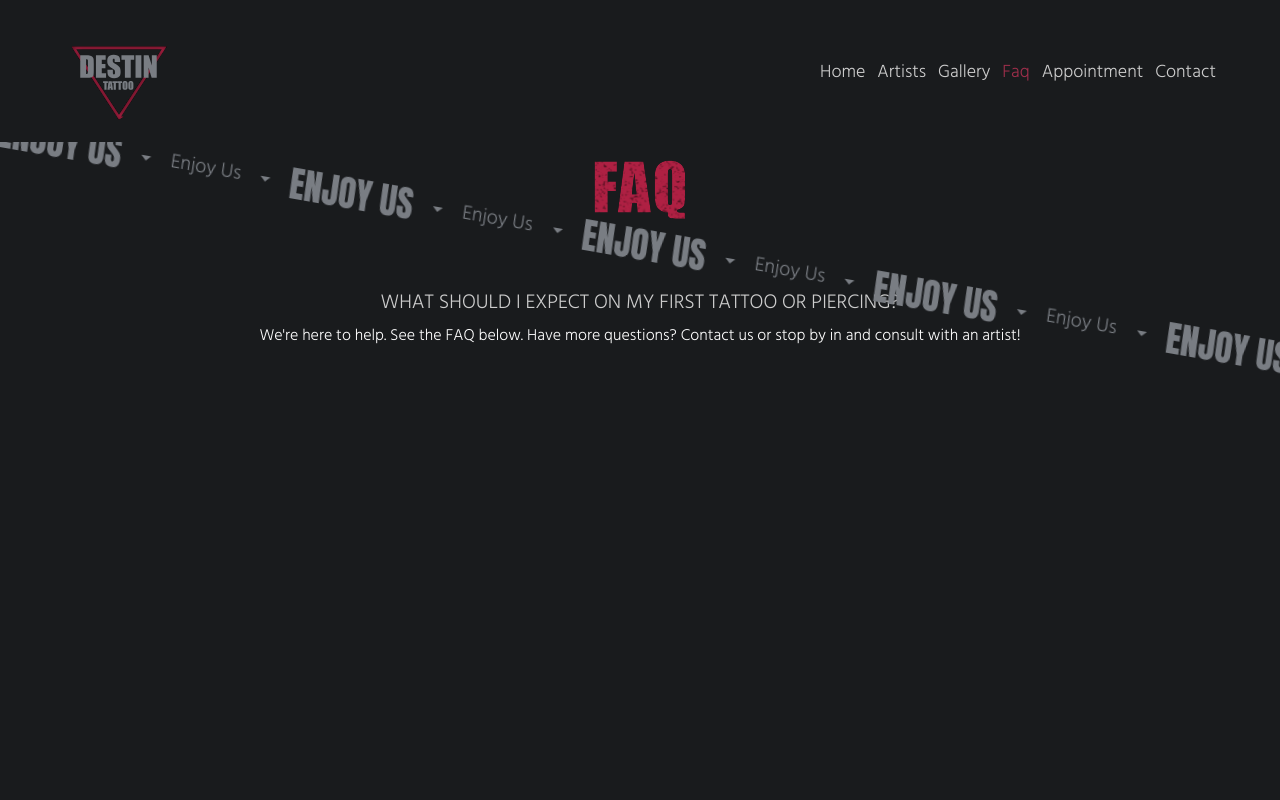
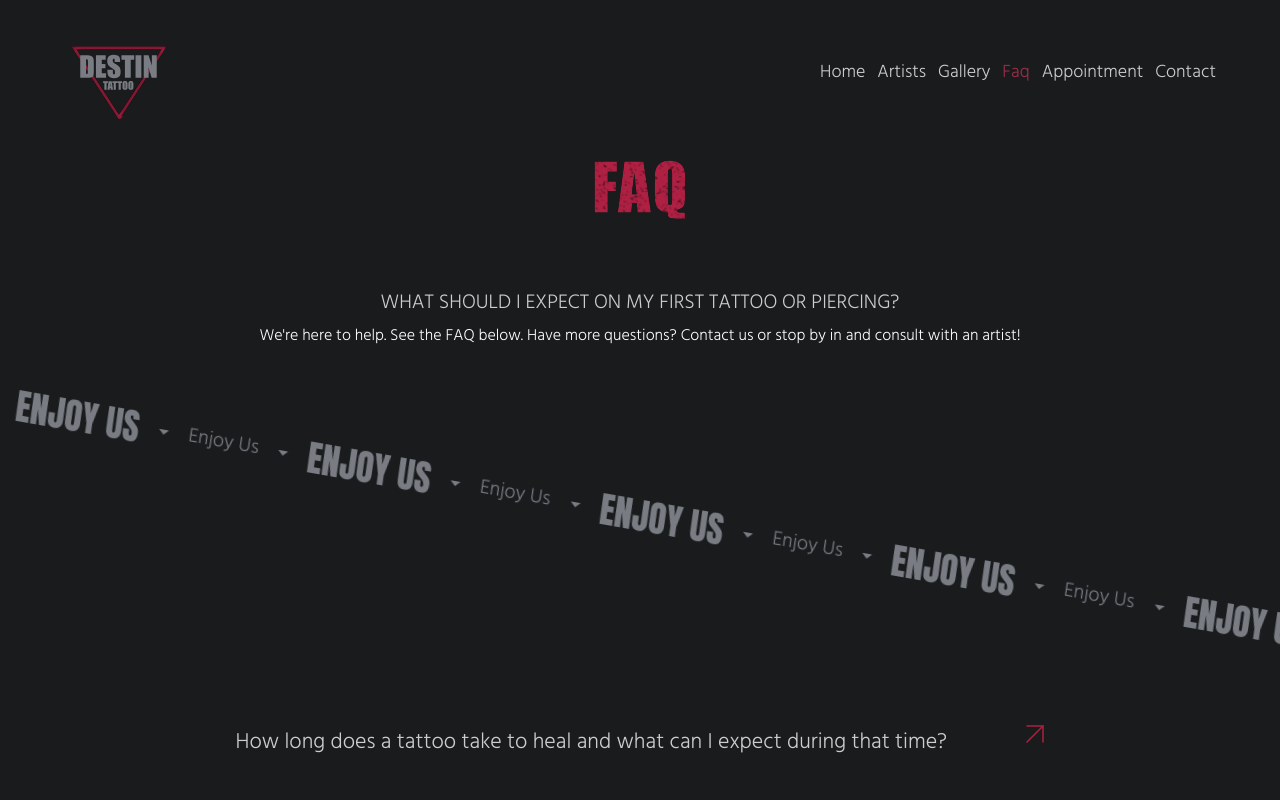
Before and after one commit to MariaZakharova0805/tattoo, a React (Vite) app: page /faq in a window 1280 px wide. Shown: the top 800 px of the page. Built offline with nearby package versions, Linux system fonts and the light colour scheme.

Commit message:
container width fixed

```diff
--- a/src/pages/faq/faq.module.css
+++ b/src/pages/faq/faq.module.css
@@ -15,27 +15,23 @@
     margin-bottom: 10px;
 }
 
-.tape {
-    margin-top: -400px;
-    margin-bottom: 384px;
-}
-
 .question,
 .img {
     margin-bottom: 168px;
 }
 
-@media (min-width:1200px) {
+.tape {
+    margin-bottom: -100px;
+}
+
+@media (min-width:768px) {
     .tape {
-        margin-top: -200px;
+        margin: 100px 0 -60px;
     }
 }
 
-@media (min-width:1600px) {
+@media (min-width:768px) {
     .tape {
-        margin-top: 0;
-        margin-bottom: 100px;
+        margin: 140px 0 -100px;
     }
-
-
 }
--- a/src/pages/gallery/gallery.module.css
+++ b/src/pages/gallery/gallery.module.css
@@ -14,15 +14,33 @@
     margin-bottom: 68px;
 }
 
+.tape {
+    margin-bottom: -140px;
+}
 
-@media (min-width:786px) {
+@media (min-width:360px) {
+    .tape {
+        margin-bottom: -100px;
+    }
+}
+
+@media (min-width:768px) {
     .gallery {
         grid-template-columns: 1fr 1fr;
         margin-bottom: 100px;
     }
+
+    .tape {
+        margin-bottom: 0px;
+    }
 }
 
 @media (min-width:1600px) {
+    .section {
+        max-width: 1600px;
+        margin: 0 auto;
+    }
+
     .tape {
         margin-top: 164px;
     }
--- a/src/pages/gallery/gallery.tsx
+++ b/src/pages/gallery/gallery.tsx
@@ -5,8 +5,6 @@ import { PageBottom } from "../../widgets/page-footer/page-footer"
 import { TapeBlack } from "../../widgets/tape/tape-black"
 import { useGallery } from '../../shared/store'
 import { GalleryItem } from '../../entities/gallery-item/gallery-item'
-import { ModalImg } from '../../widgets/modal-img'
-
 
 export const Gallery = () => {
   const images = useGallery(state => state.images)
@@ -14,7 +12,6 @@ export const Gallery = () => {
     <section className={c.section}>
       <div><Header_H2 src={h2} alt="artists" /></div>
       <div className={c.tape}><TapeBlack text1="Enjoy Us" text2="Enjoy Us" /></div>
-      <ModalImg />
       <div className={c.gallery}>
         {images.map(item => {
           return (
--- a/src/pages/main/2_gallery/gallery.module.css
+++ b/src/pages/main/2_gallery/gallery.module.css
@@ -54,8 +54,9 @@
 @media (min-width: 1600px) {
 
     .gallary {
-        margin-bottom: 245px;
         grid-gap: 30px;
+        max-width: 1600px;
+        margin: 0 auto 245px;
     }
 
     .gallary_item:nth-child(2),
--- a/src/widgets/modal-img/index.ts
+++ /dev/null
@@ -1 +0,0 @@
-export * from './modal-img'
--- a/src/widgets/modal-img/modal-img.tsx
+++ /dev/null
@@ -1,9 +0,0 @@
-import {FC} from 'react'
-
-type ModalImgProps = {}
-
-export const ModalImg:FC<ModalImgProps> = ({}) => {
-  return (
-    <div>modal-img</div>
-  )
-}
--- a/src/widgets/navbar-drop-down/navbar.module.css
+++ b/src/widgets/navbar-drop-down/navbar.module.css
@@ -16,7 +16,7 @@
 .item {
     width: fit-content;
     font-weight: 400;
-    font-size: 48px;
+    font-size: 40px;
     line-height: 67.2px;
     font-family: "Impact", Arial, sans-serif;
 }
@@ -58,3 +58,9 @@
 .link:focus:after {
     width: 100%;
 }
+
+@media (min-width:360px) {
+    .item {
+        font-size: 48px;
+    }
+}
```
Also changed, not shown: src/widgets/modal-img/modal-img.module.css (deleted).
